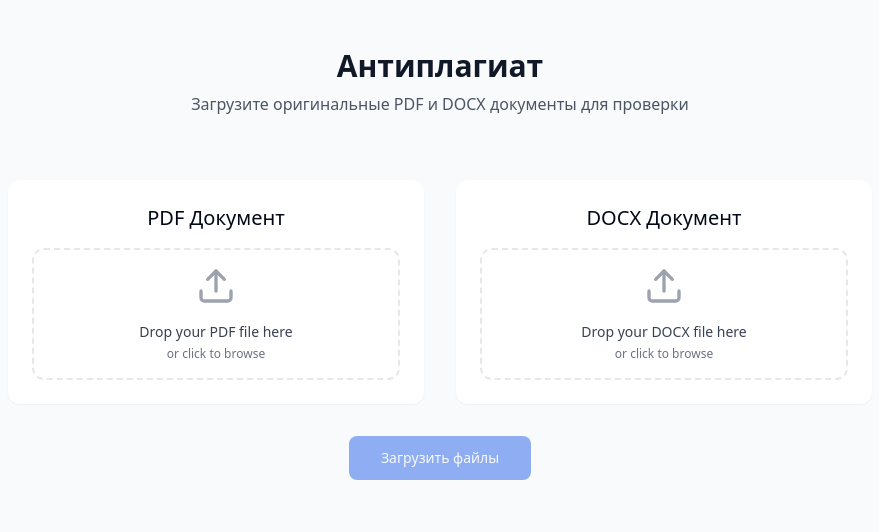
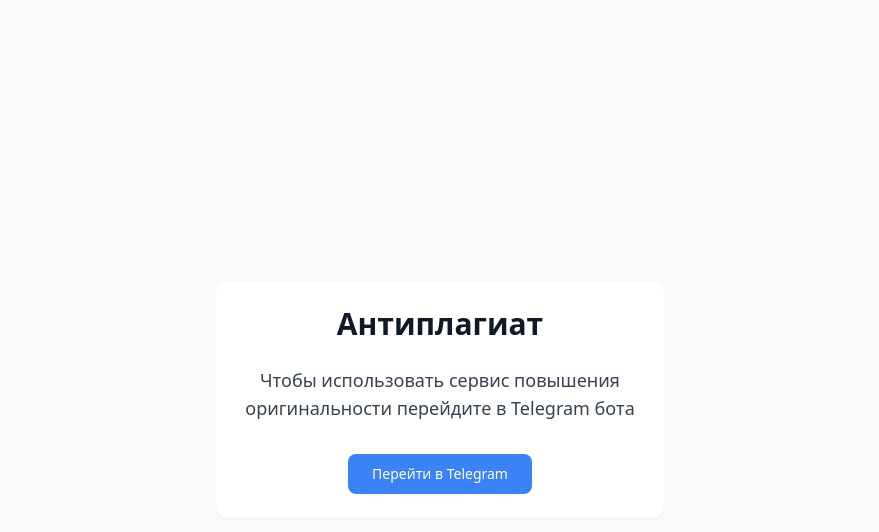
Before and after one commit to nikshh/document-duo-uploader, a React (Vite) app: page / in a window 1280 px wide. Shown: the top 532 px of the page, without its empty margins (200-1079 px from the left). Built offline with nearby package versions, Linux system fonts and the light colour scheme.

Commit message:
feat: Add user ID check and bot link
If no user ID is provided, display a message and link to the Telegram bot.

```diff
--- a/src/pages/Index.tsx
+++ b/src/pages/Index.tsx
@@ -2,6 +2,7 @@
 import { useState, useEffect } from 'react';
 import { useSearchParams } from 'react-router-dom';
 import DocumentUploader from '@/components/DocumentUploader';
+import { Button } from '@/components/ui/button';
 
 const Index = () => {
   const [searchParams] = useSearchParams();
@@ -24,6 +25,28 @@ const Index = () => {
     );
   }
 
+  // Если user_id не передан, отображаем сообщение с ссылкой на бота
+  if (!userId) {
+    return (
+      <div className="min-h-screen bg-gray-50 flex items-center justify-center">
+        <div className="max-w-md mx-auto text-center p-6 bg-white rounded-xl shadow-sm">
+          <h1 className="text-3xl font-bold text-gray-900 mb-6">Антиплагиат</h1>
+          <p className="text-lg text-gray-700 mb-8">
+            Чтобы использовать сервис повышения оригинальности перейдите в Telegram бота
+          </p>
+          <Button
+            className="bg-blue-500 hover:bg-blue-600 text-white font-medium py-2 px-6 rounded-lg"
+            asChild
+          >
+            <a href="https://t.me/gpt_answer_bot" target="_blank" rel="noopener noreferrer">
+              Перейти в Telegram
+            </a>
+          </Button>
+        </div>
+      </div>
+    );
+  }
+
   return (
     <div className="min-h-screen bg-gray-50 py-12">
       <div className="container mx-auto px-4">
```
